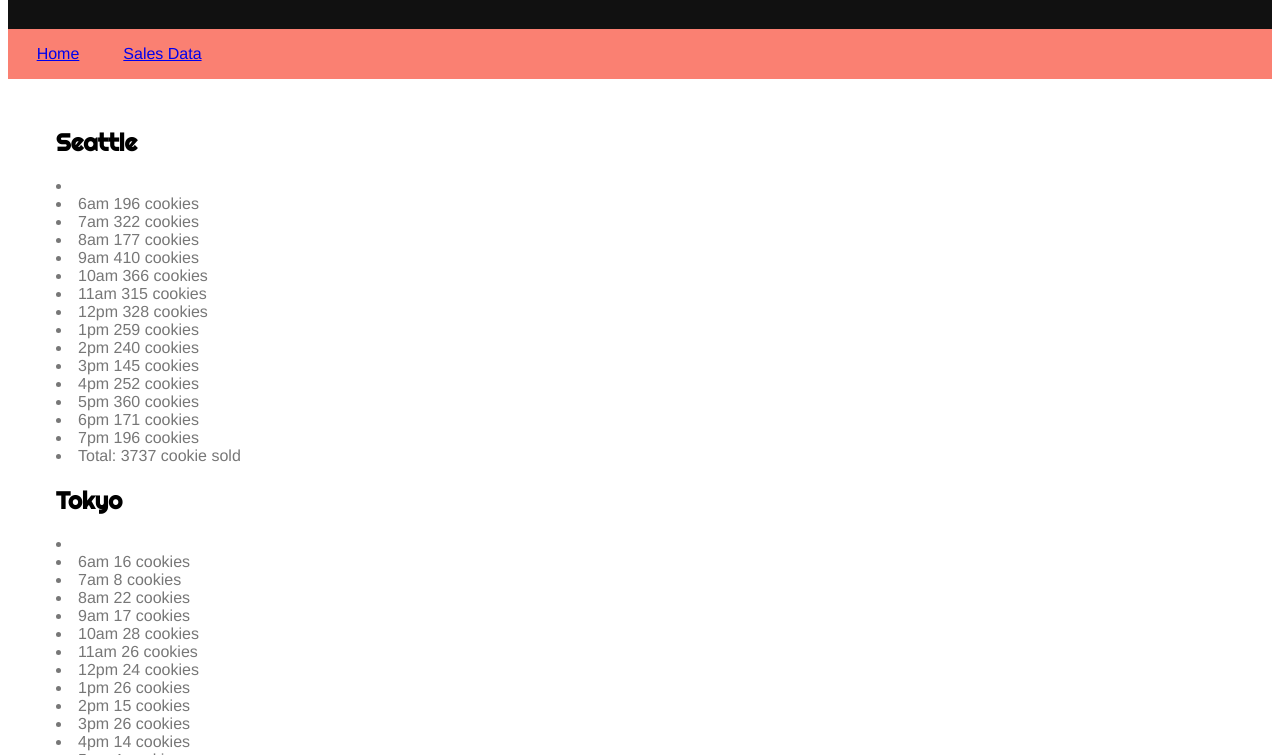
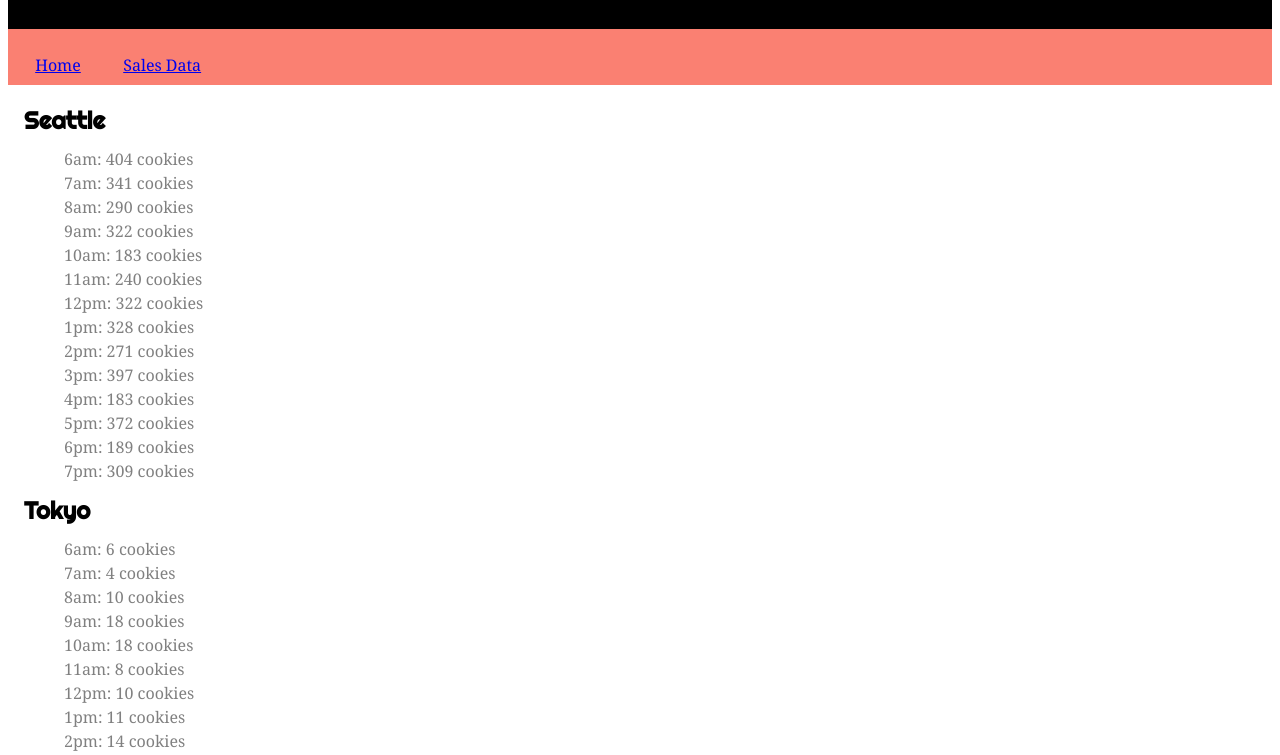
Before and after one commit to BrettF5/cookie-stand, a plain HTML site: page sales.html in a window 1280 px wide. Shown: the part 190-945 px from the top of the page. Drawn offline with Linux system fonts and the light colour scheme.

Commit message:
Revamped the website after refresher

```diff
--- a/css/style.css
+++ b/css/style.css
@@ -1,9 +1,6 @@
-* {
-  font-family: 'Helvetica', sans-serif;
-}
 
   header {
-  background: #111;
+    background: black;
   }
 
   header h1 {
@@ -26,42 +23,28 @@ header nav ul {
   }
 
   header nav ul li {
-  color: #111;
+    color: black;
     display: inline-block;
     padding: 1em 0;
     text-align: center;
     width: 100px;
   }
 
-.hero {
-  text-align: center;
-  padding: 2em;
-  border-bottom: 1px solid #111;
+  body {
+    font-family: Georgia, serif;
 }
 
-.content {
-  margin: 3em;
-}
-
-.location {
-  margin-bottom: 2em;
-}
-
-.location h2 {
-  font-size: 2em;
-  font-weight: bold;
-}
-
-.location li {
-  margin: .5em 2em;
-}
-
-main li {
-  color: #777;
+  img {
+    display: block;
+    margin-left: auto;
+    margin-right: auto;
+    margin-bottom: 10px;
+    background-color: white;
   }
 
   h1, h2 {
-  font-family: 'Righteous', cursive;
+    font-family: Righteous;
+    margin-left: 1rem;
   }
 
   footer {
@@ -69,3 +52,19 @@ footer {
     padding: 3em;
     text-align: center;
   }
+
+  .sales-data {
+    font-family: Arial, sans-serif;
+}
+
+
+  ul {
+    margin-left: 1rem;
+  }
+
+  ul li {
+    margin-top: 1rem;
+    line-height: 8px;
+    list-style-type: none;
+    color: gray;
+  }
--- a/js/app.js
+++ b/js/app.js
@@ -1,122 +1,134 @@
-'use strict';
 
-const hoursOpen = ['6am', '7am', '8am', '9am', '10am', '11am', '12pm', '1pm', '2pm', '3pm', '4pm', '5pm', '6pm', '7pm'];
 
-let totalSold = 0;
+// Make Store Hours array
+const eachHour = ['6am', '7am', '8am', '9am', '10am', '11am', '12pm', '1pm', '2pm', '3pm', '4pm', '5pm', '6pm', '7pm'];
 
-let seattle = {
-    location: 'Seattle',
+// Need to make a Seattle Object
+
+const seattle = {
+    name: 'Seattle',
     minCustomers: 23,
     maxCustomers: 65,
-    avgCookiesCusomers: 6.3,
-    sales: [],
-    estimate: function() {
-        this.sales = estimateSales(this);
+    avgCookieSale: 6.3,
+    saleNumber: [],
+    cookieEst: function() {
+        this.saleNumber = estSalesHour(this);
     },
-}
+};
 
-let tokyo = {
-    location: 'Tokyo',
+// Need to make a Tokyo Object
+
+const tokyo = {
+    name: 'Tokyo',
     minCustomers: 3,
     maxCustomers: 24,
-    avgCookiesCusomers: 1.2,
-    sales: [],
-    estimate: function() {
-        this.sales = estimateSales(this);
+    avgCookieSale: 1.2,
+    saleNumber: [],
+    cookieEst: function() {
+        this.saleNumber = estSalesHour(this);
     },
-}
+};
 
-let dubai = {
-    location: 'Dubai',
+// Need to make a Dubai Object
+
+const dubai = {
+    name: 'Dubai',
     minCustomers: 11,
     maxCustomers: 38,
-    avgCookiesCusomers: 3.7,
-    sales: [],
-    estimate: function() {
-        this.sales = estimateSales(this);
+    avgCookieSale: 3.7,
+    saleNumber: [],
+    cookieEst: function() {
+        this.saleNumber = estSalesHour(this);
     },
-}
+};
 
-let paris = {
-    location: 'Paris',
+// Need to make a Paris Object
+
+const paris = {
+    name: 'Paris',
     minCustomers: 20,
     maxCustomers: 38,
-    avgCookiesCusomers: 2.3,
-    sales: [],
-    estimate: function() {
-        this.sales = estimateSales(this);
+    avgCookieSale: 2.3,
+    saleNumber: [],
+    cookieEst: function() {
+        this.saleNumber = estSalesHour(this);
     },
-}
+};
 
-let lima = {
-    location: 'lima',
+// Need to make a Lima Object
+
+const lima = {
+    name: 'Lima',
     minCustomers: 2,
     maxCustomers: 16,
-    avgCookiesCusomers: 4.6,
-    sales: [],
-    estimate: function() {
-        this.sales = estimateSales(this);
+    avgCookieSale: 4.6,
+    saleNumber: [],
+    cookieEst: function() {
+        this.saleNumber = estSalesHour(this);
     },
-}
+};
 
-//initialize Sales
-seattle.estimate();
-tokyo.estimate();
-dubai.estimate();
-paris.estimate();
-lima.estimate();
+// initialize sales
+seattle.cookieEst();
+tokyo.cookieEst();
+dubai.cookieEst();
+paris.cookieEst();
+lima.cookieEst()
 
-function estimateSales(store) {
-  const sales = [];
-  for (let i = 0; i < hoursOpen.length; i++) {
-    const numCustomers = randomInRange(store.minCustomers, store.maxCustomers);
-    const hourSales = Math.ceil(numCustomers * store.avgCookiesCusomers);
-    sales.push(hourSales);
-  }
-  return sales;
-}
-
-
-function randomInRange(min, max) {
+// "standalone" random function calcuator for min max range, round down.
+function randomSales(min, max) {
     return Math.floor(Math.random() * (max - min + 1) + min);
 }
 
-
-let container = document.getElementById('root');
-
-function render(store) {
-    // need an ariticel per cooki stand
-    let cookieStandArticle = document.createElement('article');
-    container.appendChild(cookieStandArticle);
-
-    let heading = document.createElement('h2');
-    cookieStandArticle.appendChild(heading);
-    heading.textContent = store.location;
-
-    let hoursList = document.createElement('li');
-    cookieStandArticle.appendChild(hoursList);
-
-    for(let i=0; i<seattle.sales.length; i++) {
-        let salesItem = document.createElement('li');
-        hoursList.appendChild(salesItem);
-        let cookieSoldThisHour = store.sales[i];
-        totalSold += cookieSoldThisHour;
-        let salesInfo = `${hoursOpen[i]} ${cookieSoldThisHour} cookies`;
-        salesItem.textContent = salesInfo;
+// Function for calculating the store simulated cookies sold each hour
+function estSalesHour(store) {
+    const sale = [];
+    for (let i = 0; i < eachHour.length; i++) {
+        const numberCustomerHour = randomSales(store.minCustomers, store.maxCustomers);
+        const eachHourSale = Math.ceil(numberCustomerHour * store.avgCookieSale);
+        sale.push(eachHourSale);
     }
-
-
-    // add total line
-    const totalItem = document.createElement('li');
-    hoursList.appendChild(totalItem);
-    const totalInfo = `Total: ${totalSold} cookie sold`;
-    totalItem.textContent = totalInfo;
-
+    return sale;
 }
 
+// DOM add objects to HTML
+// Add container to <div>
+const salmonContainerElement = document.getElementById('salmonCookies');
 
-render(seattle);
-render(tokyo);
-render(dubai);
-render(paris);
-render(lima);
+// Function rendoring DOM HTML
+
+function renderStore(store) {
+    //Create new element ariticle and attach it to div
+    let newArticleElement = document.createElement('article');
+    //Append to parent Element salmonContainerElement
+    salmonContainerElement.appendChild(newArticleElement);
+
+    //Add h2 element with store location name
+    let newHeaderElement = document.createElement('h2');
+    //Append to partent Element salmoncontainerElement
+    newArticleElement.appendChild(newHeaderElement);
+    //Add need text
+    newHeaderElement.textContent = store.name;
+
+    // Add unordered list for times
+    const hoursTimeElement = document.createElement('ul');
+    newArticleElement.appendChild(hoursTimeElement);
+    // Add li elements and attach each store hour
+
+    let hourSold = 0;
+
+    for (let i = 0; i < eachHour.length; i++) {
+        const liHour = document.createElement('li');
+        hoursTimeElement.appendChild(liHour);
+        const cookieSoldThisHour = store.saleNumber[i];
+        hourSold += cookieSoldThisHour;
+        const salesTextLi = `${eachHour[i]}: ${cookieSoldThisHour} cookies`;
+        liHour.textContent = salesTextLi;
+    }
+}
+
+renderStore(seattle);
+renderStore(tokyo);
+renderStore(dubai);
+renderStore(paris);
+renderStore(lima);
--- a/sales.html
+++ b/sales.html
@@ -2,12 +2,10 @@
 <html lang="en">
 <head>
     <meta charset="UTF-8">
-  <meta name="viewport" content="width=device-width, initial-scale=1.0">
+    <link rel="stylesheet" href="css/style.css">
     <!-- <link rel="stylesheet" href="css/reset.css"> -->
-  <link rel="stylesheet" href="css/style.css">
     <link href="https://fonts.googleapis.com/css?family=Righteous" rel="stylesheet">
-  <title>Pat's Salmon Cookies: Sales Data</title>
-
+    <title>Sales Data: Pat's Salmon Cookies</title>
 </head>
 <body>
 <header>
@@ -19,12 +17,15 @@
         </ul>
     </nav>
 </header>
+
 <main>
-    <section id="root" class="content"></section>
+    <div id="salmonCookies"></div>
 </main>
+
 <footer>
-    <p>&copy; 2023 Pat's Salmon Cookies</p>
+    &copy; 2023 Pat's Salmon Cookies
 </footer>
+
 <script src="js/app.js"></script>
 </body>
 </html>
```
Also changed, not shown: index.html (+37 -9 lines), 1 other file. Lines whose indentation alone changed are shown as unchanged.
